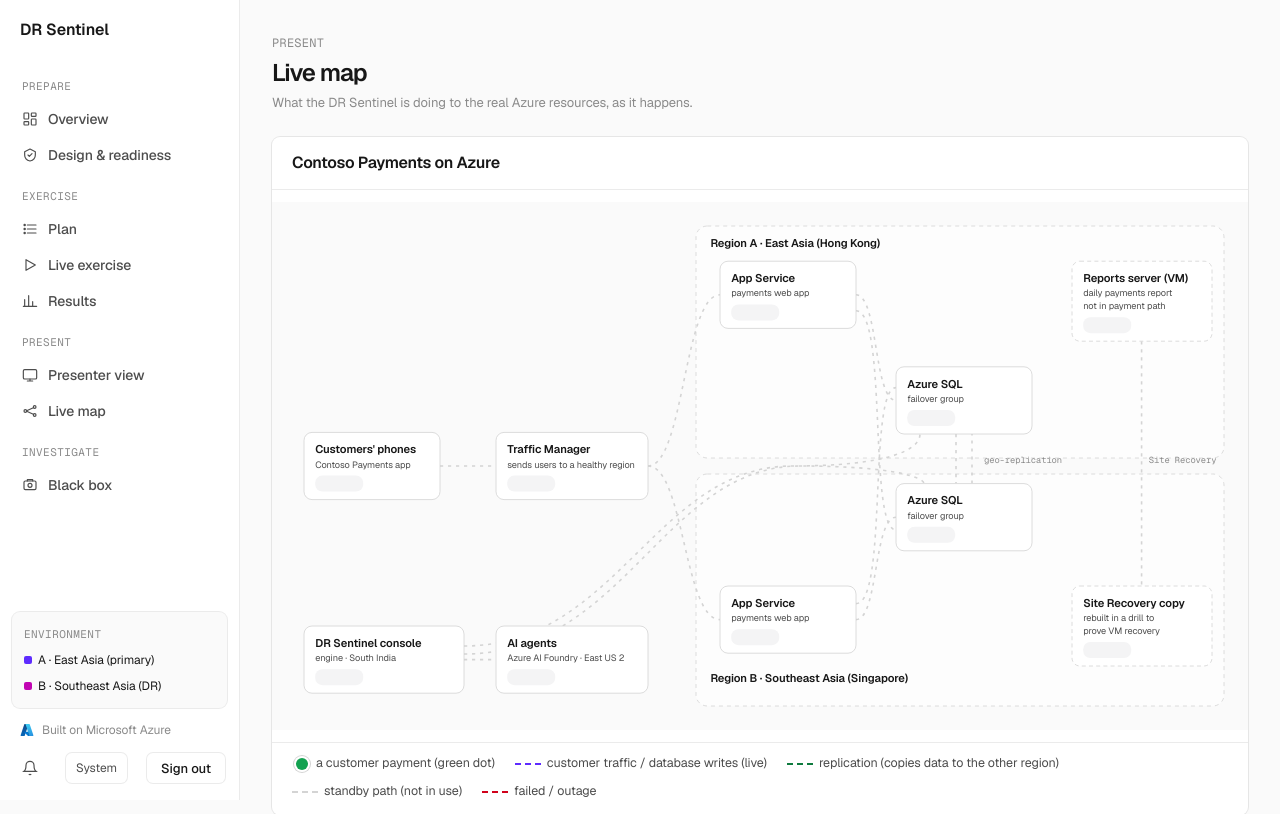
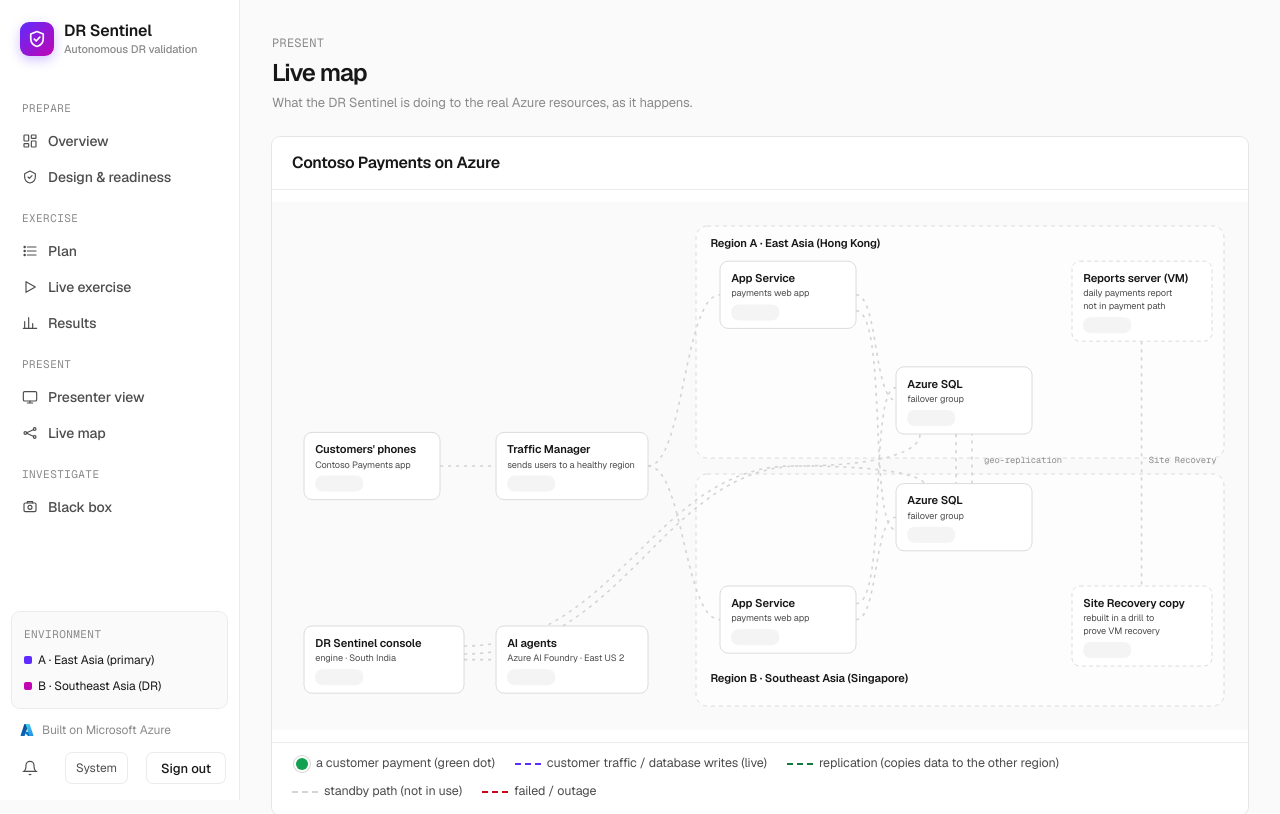
Before and after one commit to kishalr-virtusa/Azure-Armada, a FastAPI app: template apps/dr-console/web/templates/map.html in a window 1280 px wide. Shown: the top 814 px of the page. Run offline with FastAPI, Linux system fonts and the light colour scheme; the template is opened without the code that fills it, so the values that code supplies are empty; some libraries are stand-ins or nearby versions.

Commit message:
brand: DR Sentinel lockup (shield mark + tagline) in the console sidebar and login; Contoso app footer and gate without the Virtusa logo
Co-Authored-By: Claude Opus 5.5 <noreply@anthropic.com>

```diff
--- a/apps/demo-app/app/access.py
+++ b/apps/demo-app/app/access.py
@@ -99,7 +99,7 @@ button{{width:100%;min-height:48px;font-size:16px;font-weight:600;color:#fff;bac
 <p>This demo is in <b>private preview</b>. Enter the team access code, or wait until the presenter opens it to everyone.</p>
 {error}<input name="code" type="password" autocomplete="one-time-code" placeholder="Access code" required>
 <input type="hidden" name="next" value="{next}"><button type="submit">Enter</button>
-<div class="f">DR protected by Virtusa DR Agent · Powered by Microsoft Azure</div></form></body></html>"""
+<div class="f">DR protected by DR Sentinel · Powered by Microsoft Azure</div></form></body></html>"""
 
 
 async def gate_middleware(request: Request, call_next):
--- a/apps/demo-app/app/templates/index.html
+++ b/apps/demo-app/app/templates/index.html
@@ -582,10 +582,7 @@
 
         <footer class="footer">
             <div class="footer-brand">
-                DR protected by
-                <img src="/static/brand/virtusa.svg" alt="Virtusa" class="footer-logo footer-logo-light">
-                <img src="/static/brand/virtusa-white.svg" alt="Virtusa" class="footer-logo footer-logo-dark">
-                DR Agent
+                DR protected by <strong>DR Sentinel</strong>
                 ·
                 Powered by
                 <img src="/static/brand/azure.svg" alt="Azure" class="footer-azure">
--- a/apps/dr-console/web/templates/base.html
+++ b/apps/dr-console/web/templates/base.html
@@ -14,12 +14,23 @@
             try { var t = localStorage.getItem('dra-theme'); if (t === 'light' || t === 'dark') document.documentElement.setAttribute('data-theme', t); } catch (e) {}
         })();
     </script>
+    <style>
+        /* brand lockup in the sidebar: shield mark + name + tagline */
+        .nav-brand { gap: 10px; padding: 2px 8px 6px; }
+        .nav-brand .brand-mark { width: 34px; height: 34px; flex: 0 0 34px; border-radius: 9px; display: grid; place-items: center;
+            color: #fff; background: linear-gradient(135deg, var(--accent), #c105b2); box-shadow: 0 4px 12px rgba(94, 44, 254, .28); }
+        .nav-brand .brand-mark svg { width: 20px; height: 20px; }
+        .nav-brand .brand-text { display: flex; flex-direction: column; line-height: 1.15; min-width: 0; }
+        .nav-brand .brand-name { font-size: 16px; font-weight: 700; color: var(--ink); letter-spacing: -0.2px; }
+        .nav-brand .brand-tag { font-size: 11px; font-weight: 500; color: var(--mute); margin-top: 2px; }
+    </style>
     {% block head %}{% endblock %}
 </head>
 <body>
     <nav class="nav" aria-label="Main">
         <a href="/" class="nav-brand">
-            <span class="product" style="font-size: 16px; font-weight: 700; color: var(--ink); padding-left: 0; border-left: 0;">DR Sentinel</span>
+            <span class="brand-mark" aria-hidden="true"><svg viewBox="0 0 24 24" fill="none" stroke="currentColor" stroke-width="2" stroke-linecap="round" stroke-linejoin="round"><path d="M12 3l7.5 3v5.5c0 4.7-3.2 8.3-7.5 9.5-4.3-1.2-7.5-4.8-7.5-9.5V6z"/><path d="M8.8 12.2l2.2 2.2 4.4-4.6"/></svg></span>
+            <span class="brand-text"><span class="brand-name">DR Sentinel</span><span class="brand-tag">Autonomous DR validation</span></span>
         </a>
 
         <div class="nav-links">
--- a/apps/dr-console/web/templates/login.html
+++ b/apps/dr-console/web/templates/login.html
@@ -62,6 +62,7 @@
     <div class="login-wrap">
         <div class="card login-card">
             <div class="brand-section">
+                <span aria-hidden="true" style="width: 48px; height: 48px; border-radius: 12px; display: grid; place-items: center; color: #fff; background: linear-gradient(135deg, #5e2cfe, #c105b2); box-shadow: 0 6px 16px rgba(94, 44, 254, .3); margin-bottom: 16px;"><svg viewBox="0 0 24 24" width="28" height="28" fill="none" stroke="currentColor" stroke-width="2" stroke-linecap="round" stroke-linejoin="round"><path d="M12 3l7.5 3v5.5c0 4.7-3.2 8.3-7.5 9.5-4.3-1.2-7.5-4.8-7.5-9.5V6z"/><path d="M8.8 12.2l2.2 2.2 4.4-4.6"/></svg></span>
                 <span class="eyebrow">Azure Day 2026</span>
                 <h1 style="margin-top: 8px;">DR Sentinel</h1>
                 <p class="sub" style="margin-bottom: 16px;">Autonomous Disaster Recovery Validation</p>
```
Also changed, not shown: apps/demo-app/app/static/manifest.webmanifest.
